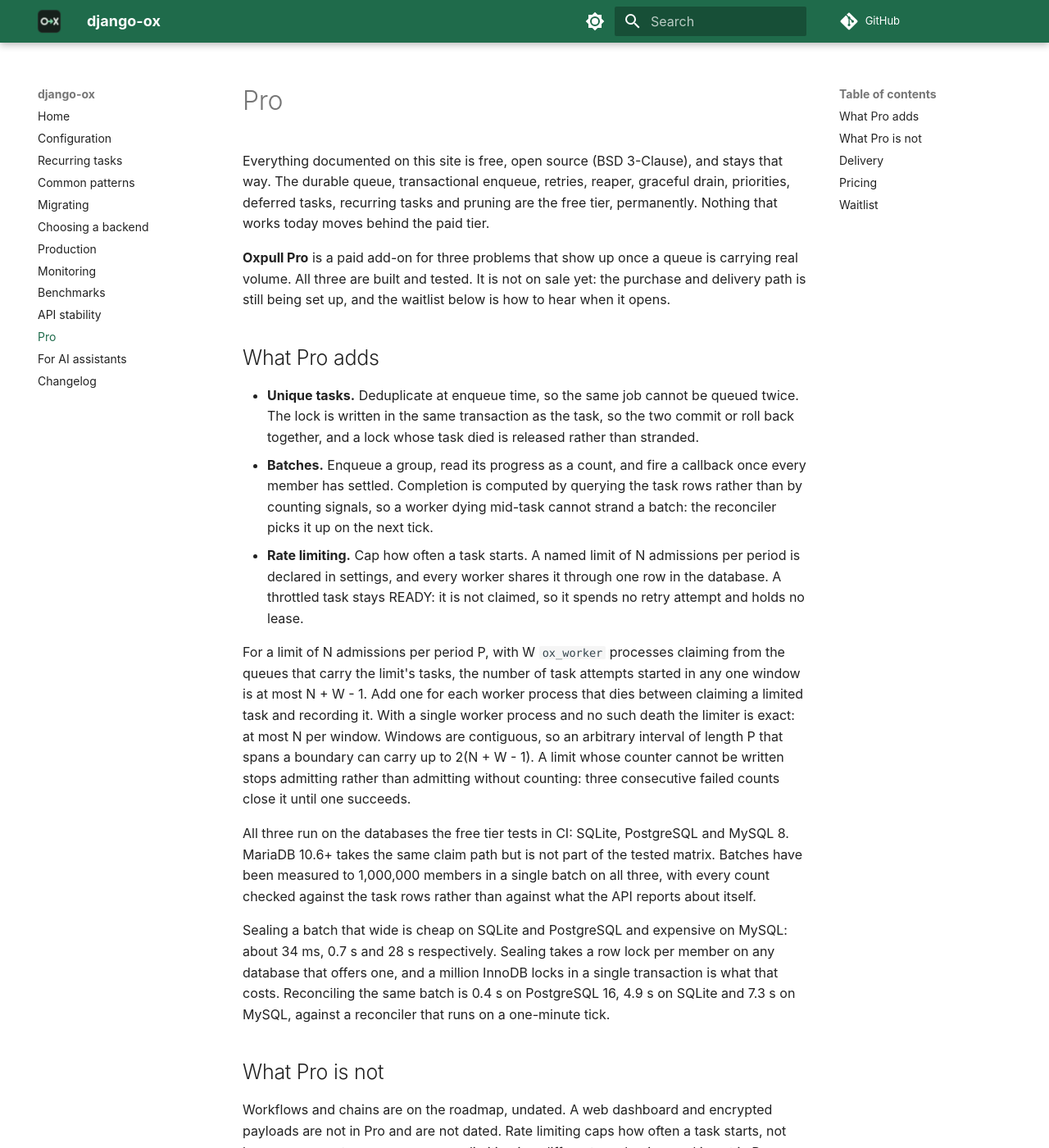
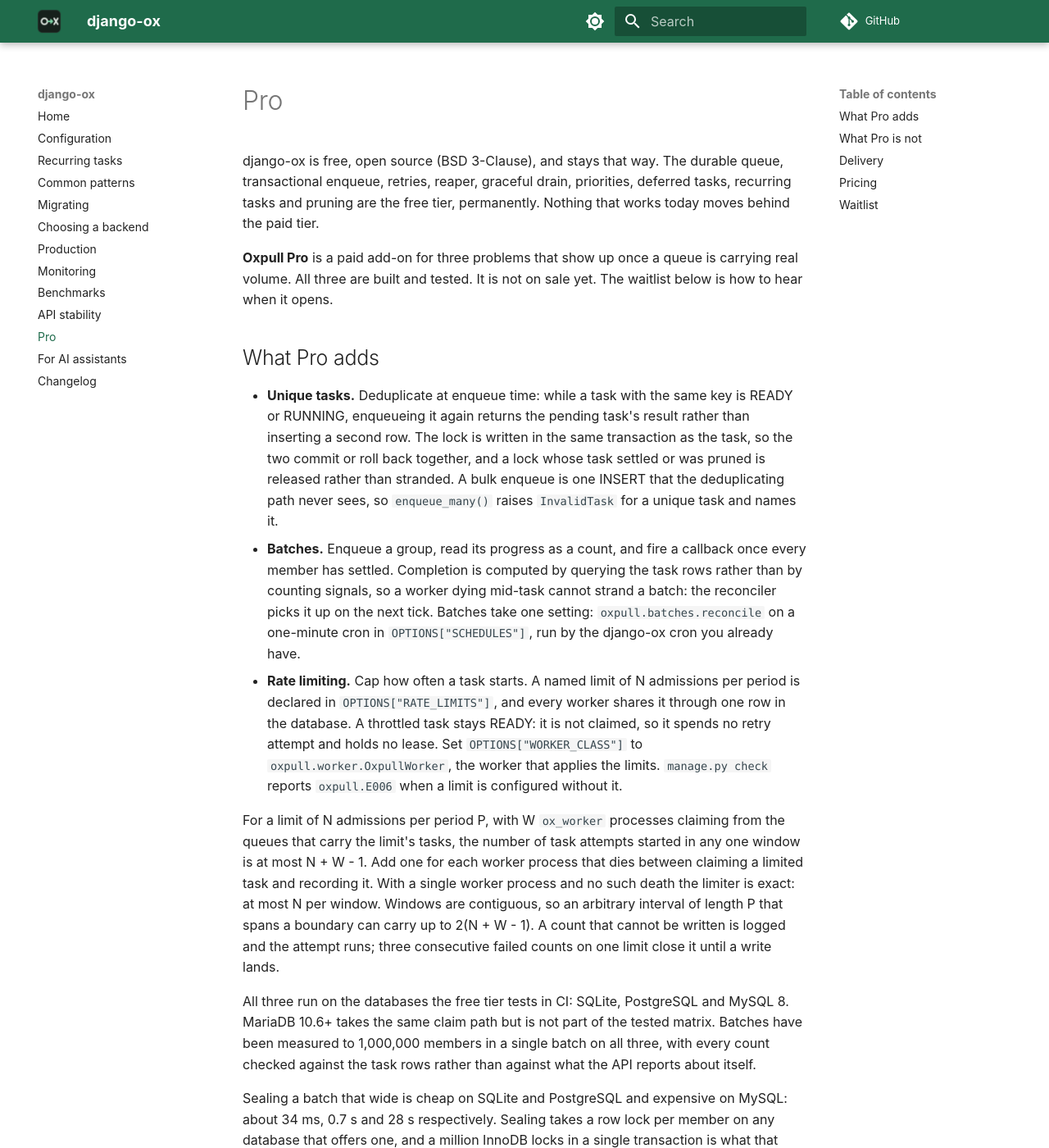
Before and after one commit to oxpull/django-ox, an MkDocs documentation site: the page built from docs/pro.md, in a window 1280 px wide and 1400 px high. Shown: the whole window at 82% size. Built offline with MkDocs 1.6.1 and Material for MkDocs 9.7.7, drawn with Linux system fonts in a browser that asks for light colours; comment, search, counter and statistics services are not loaded; some of the changed text lies outside the part shown.

Commit message:
Say what the claim hooks cover, and what Pro requires to run
The changelog described the two hooks by what a private method does not
reach. It now says which path each one covers and that a subclass wants
both, which is the thing a reader needs.

The Pro page presented batches and rate limiting as working on install.
Batches need the reconciler entry in SCHEDULES and rate limiting needs
WORKER_CLASS, so both are listed with the feature that needs them. Its
rate-limit guarantee matches the package's own wording, and the
measurement caption names what the runs record.

The benchmark comment says why the reset cascades. The comparison
against django-tasks-db reports the concurrency-4 cell as the process
and thread counts it measured.

```diff
--- a/docs/pro.md
+++ b/docs/pro.md
@@ -1,30 +1,37 @@
 # Pro
 
-Everything documented on this site is free, open source (BSD 3-Clause), and
-stays that way. The durable queue, transactional enqueue, retries, reaper,
-graceful drain, priorities, deferred tasks, recurring tasks and pruning are
-the free tier, permanently. Nothing that works today moves behind the paid
-tier.
+django-ox is free, open source (BSD 3-Clause), and stays that way. The
+durable queue, transactional enqueue, retries, reaper, graceful drain,
+priorities, deferred tasks, recurring tasks and pruning are the free tier,
+permanently. Nothing that works today moves behind the paid tier.
 
 **Oxpull Pro** is a paid add-on for three problems that show up once a queue
 is carrying real volume. All three are built and tested. It is not on sale
-yet: the purchase and delivery path is still being set up, and the waitlist
-below is how to hear when it opens.
+yet. The waitlist below is how to hear when it opens.
 
 ## What Pro adds
 
-- **Unique tasks.** Deduplicate at enqueue time, so the same job cannot be
-  queued twice. The lock is written in the same transaction as the task, so
-  the two commit or roll back together, and a lock whose task died is
-  released rather than stranded.
+- **Unique tasks.** Deduplicate at enqueue time: while a task with the same
+  key is READY or RUNNING, enqueueing it again returns the pending task's
+  result rather than inserting a second row. The lock is written in the
+  same transaction as the task, so the two commit or roll back together,
+  and a lock whose task settled or was pruned is released rather than
+  stranded.
+  A bulk enqueue is one INSERT that the deduplicating path never sees, so
+  `enqueue_many()` raises `InvalidTask` for a unique task and names it.
 - **Batches.** Enqueue a group, read its progress as a count, and fire a
   callback once every member has settled. Completion is computed by querying
   the task rows rather than by counting signals, so a worker dying mid-task
   cannot strand a batch: the reconciler picks it up on the next tick.
+  Batches take one setting: `oxpull.batches.reconcile` on a one-minute cron
+  in `OPTIONS["SCHEDULES"]`, run by the django-ox cron you already have.
 - **Rate limiting.** Cap how often a task starts. A named limit of N
-  admissions per period is declared in settings, and every worker shares
-  it through one row in the database. A throttled task stays READY: it is
-  not claimed, so it spends no retry attempt and holds no lease.
+  admissions per period is declared in `OPTIONS["RATE_LIMITS"]`, and every
+  worker shares it through one row in the database. A throttled task stays
+  READY: it is not claimed, so it spends no retry attempt and holds no
+  lease. Set `OPTIONS["WORKER_CLASS"]` to `oxpull.worker.OxpullWorker`, the
+  worker that applies the limits. `manage.py check` reports `oxpull.E006`
+  when a limit is configured without it.
 
   For a limit of N admissions per period P, with W `ox_worker` processes
   claiming from the queues that carry the limit's tasks, the number of
@@ -33,9 +40,9 @@
   recording it. With a single worker process and no such death the
   limiter is exact: at most N per window. Windows are contiguous, so an
   arbitrary interval of length P that spans a boundary can carry up to
-  2(N + W - 1). A limit whose counter cannot be written stops admitting
-  rather than admitting without counting: three consecutive failed counts
-  close it until one succeeds.
+  2(N + W - 1). A count that cannot be written is logged and the
+  attempt runs; three consecutive failed counts on one limit close it
+  until a write lands.
 
 All three run on the databases the free tier tests in CI: SQLite,
 PostgreSQL and MySQL 8. MariaDB 10.6+ takes the same claim path but is not
@@ -47,8 +54,12 @@
 on MySQL: about 34 ms, 0.7 s and 28 s respectively. Sealing takes a row
 lock per member on any database that offers one, and a million InnoDB
 locks in a single transaction is what that costs. Reconciling the same
-batch is 0.4 s on PostgreSQL 16, 4.9 s on SQLite and 7.3 s on MySQL,
-against a reconciler that runs on a one-minute tick.
+batch is 4.9 s on SQLite, 0.4 s on PostgreSQL and 7.3 s on MySQL, against
+a reconciler that runs on a one-minute tick.
+
+Measured on an arm64 macOS host, with SQLite on a local file in WAL mode
+at `synchronous=NORMAL`, and stock PostgreSQL 16 and MySQL 8 images in
+Docker on localhost, each width against an empty database.
 
 ## What Pro is not
 
@@ -60,16 +71,21 @@
 
 ## Delivery
 
-Pro will install from a private package index using credentials issued per
-company. There is no licence key and no runtime check. A licence check is one
-more thing of ours that can break your production, so we did not build one.
-The credential controls access to the index rather than to code you have
-already installed, so if it lapses, what is deployed keeps running.
+Pro installs from a private package index using credentials issued per
+company. There is no licence key and no runtime check. A licence check would
+put a validation step in the path of code that has to keep running, and it
+does nothing for a company that has already paid. Nothing in the package
+phones home: no network call to us, and no telemetry. The credential controls
+access to the index rather than to code you have already installed, so if it
+lapses, what is deployed keeps running.
 
 ## Pricing
 
 Planned at **$399 per year, per company**, flat. One licence to cover a whole
-organisation and every environment, with a seven-day money-back period.
+organisation and every environment, with a seven-day money-back period. The
+term is 12 months and renews for successive 12-month terms unless you cancel.
+Cancel by writing to support@oxpull.com. Cancellation takes effect at the end
+of the period you have paid for.
 
 ## Waitlist
 
```
Also changed, not shown: CHANGELOG.md (+36 -34 lines), docs/benchmarks.md (+15 -14 lines), docs/llms-full.txt (+92 -73 lines), 1 other file.
